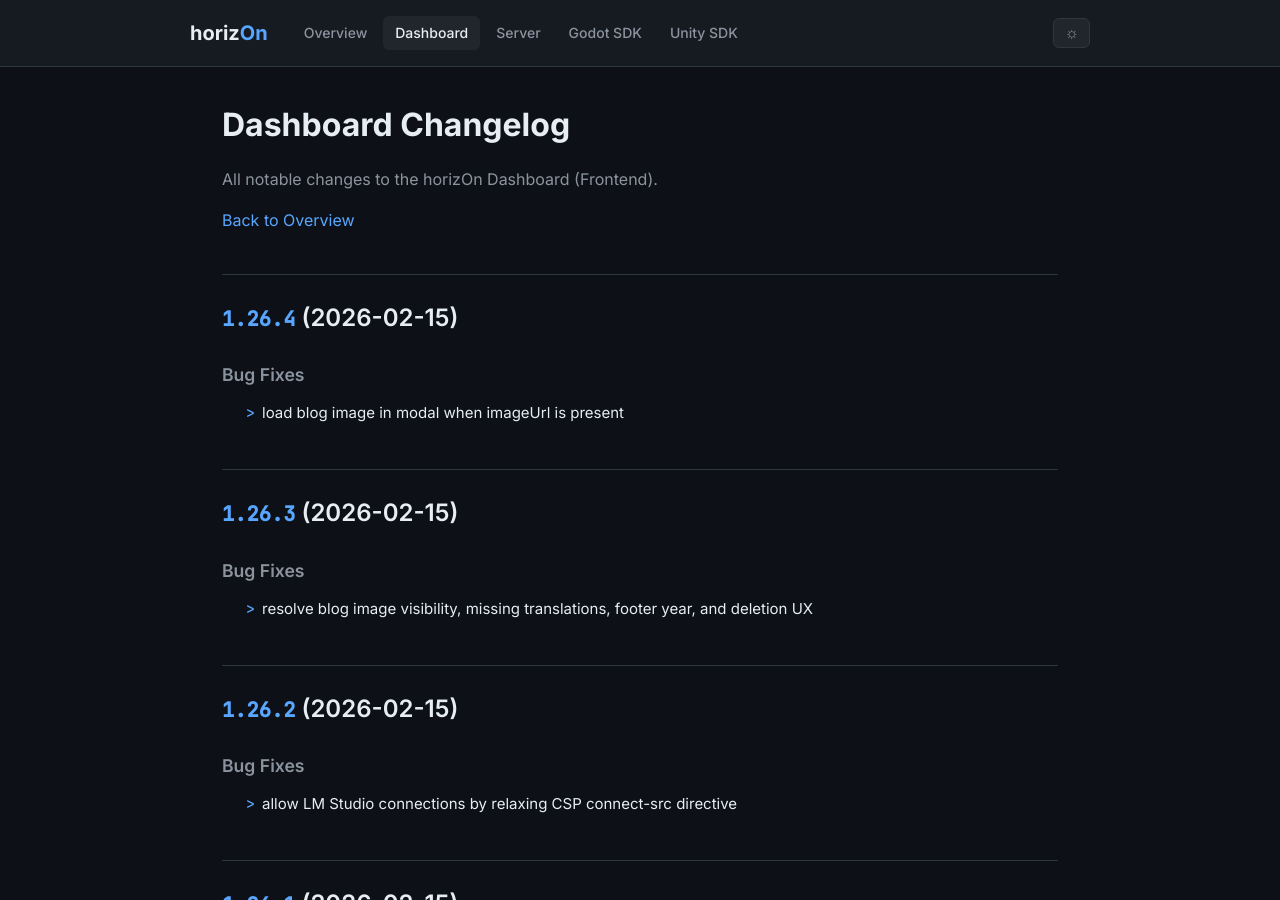
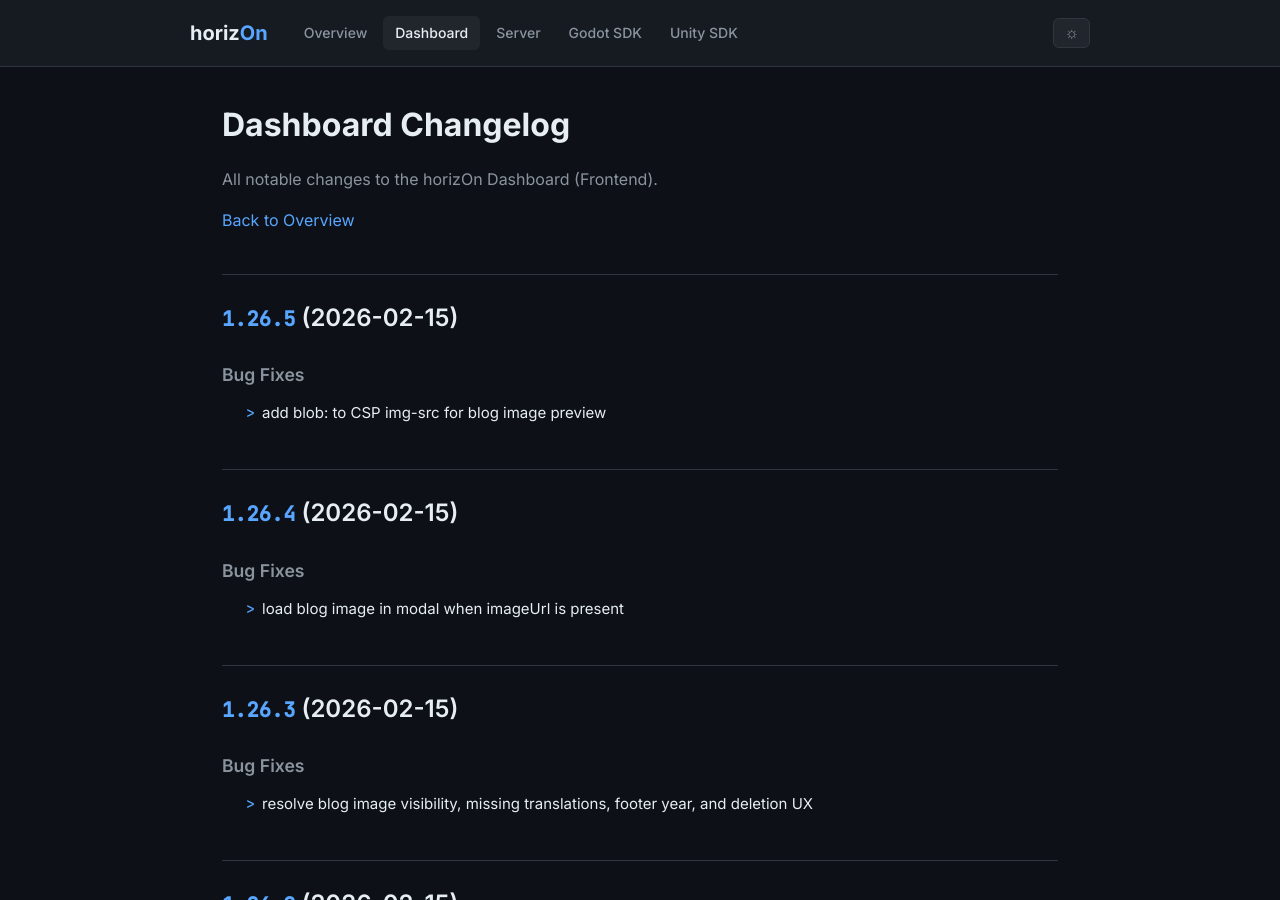
Before and after one commit to ProjectMakersDE/horizOn-Changelog, a Jekyll site: the page built from dashboard-changelog.md, in a window 1280 px wide and 900 px high. Built offline with Jekyll 4.4.1, drawn with Linux system fonts in a browser that asks for light colours.

Commit message:
chore: sync changelogs [skip ci]

```diff
--- a/dashboard-changelog.md
+++ b/dashboard-changelog.md
@@ -8,6 +8,13 @@ title: Dashboard Changelog
 All notable changes to the horizOn Dashboard (Frontend).
 
 [Back to Overview](.)
+
+## [1.26.5](https://github.com/ProjectMakersDE/horizOn-Dashboard/compare/v1.26.4...v1.26.5) (2026-02-15)
+
+
+### Bug Fixes
+
+* add blob: to CSP img-src for blog image preview ([32696f7](https://github.com/ProjectMakersDE/horizOn-Dashboard/commit/32696f7841518ee7bb67c9eb38aad0395d9293cc))
 
 ## [1.26.4](https://github.com/ProjectMakersDE/horizOn-Dashboard/compare/v1.26.3...v1.26.4) (2026-02-15)
 
```
Also changed, not shown: index.md (+1 -1 lines).
